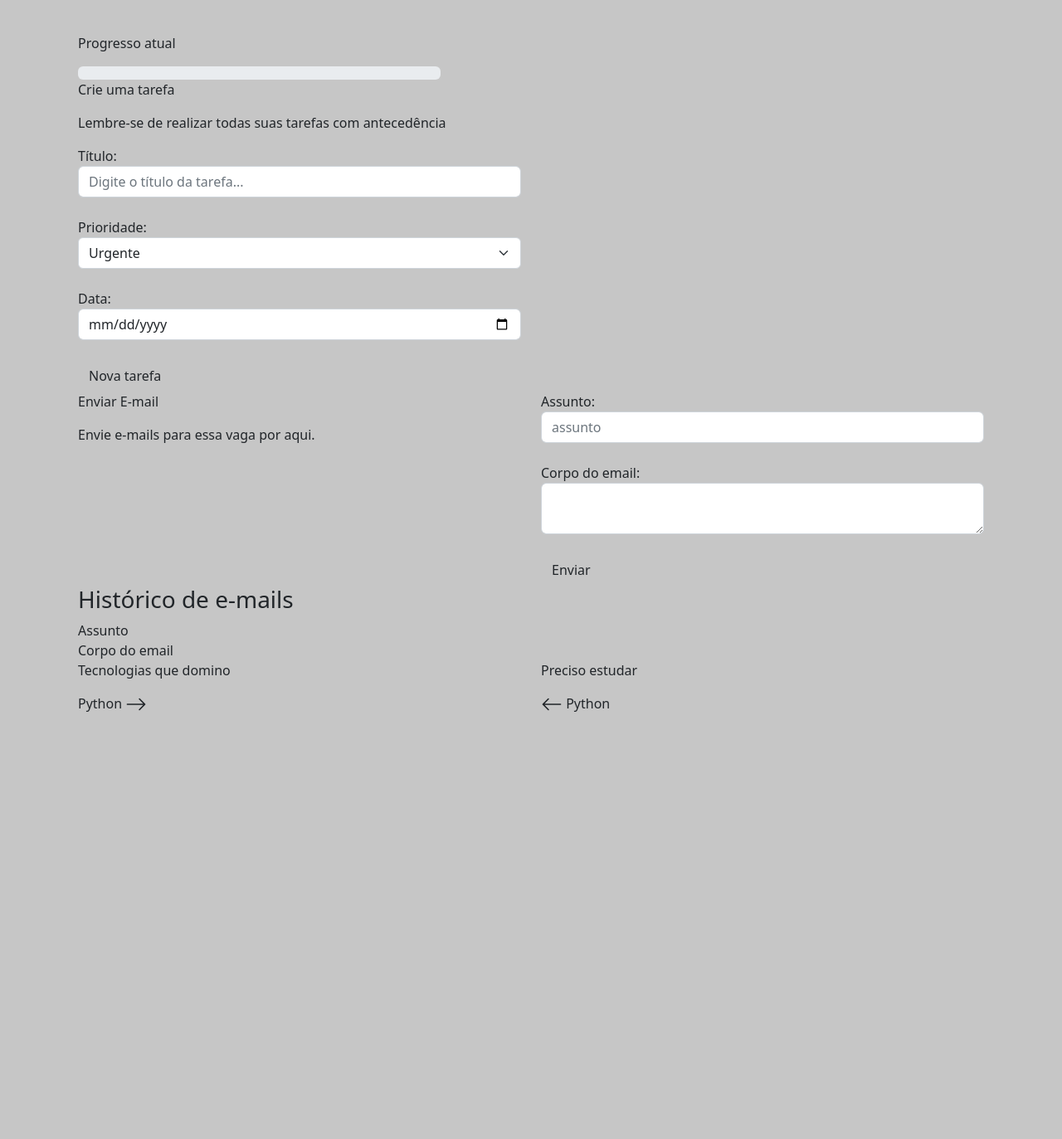
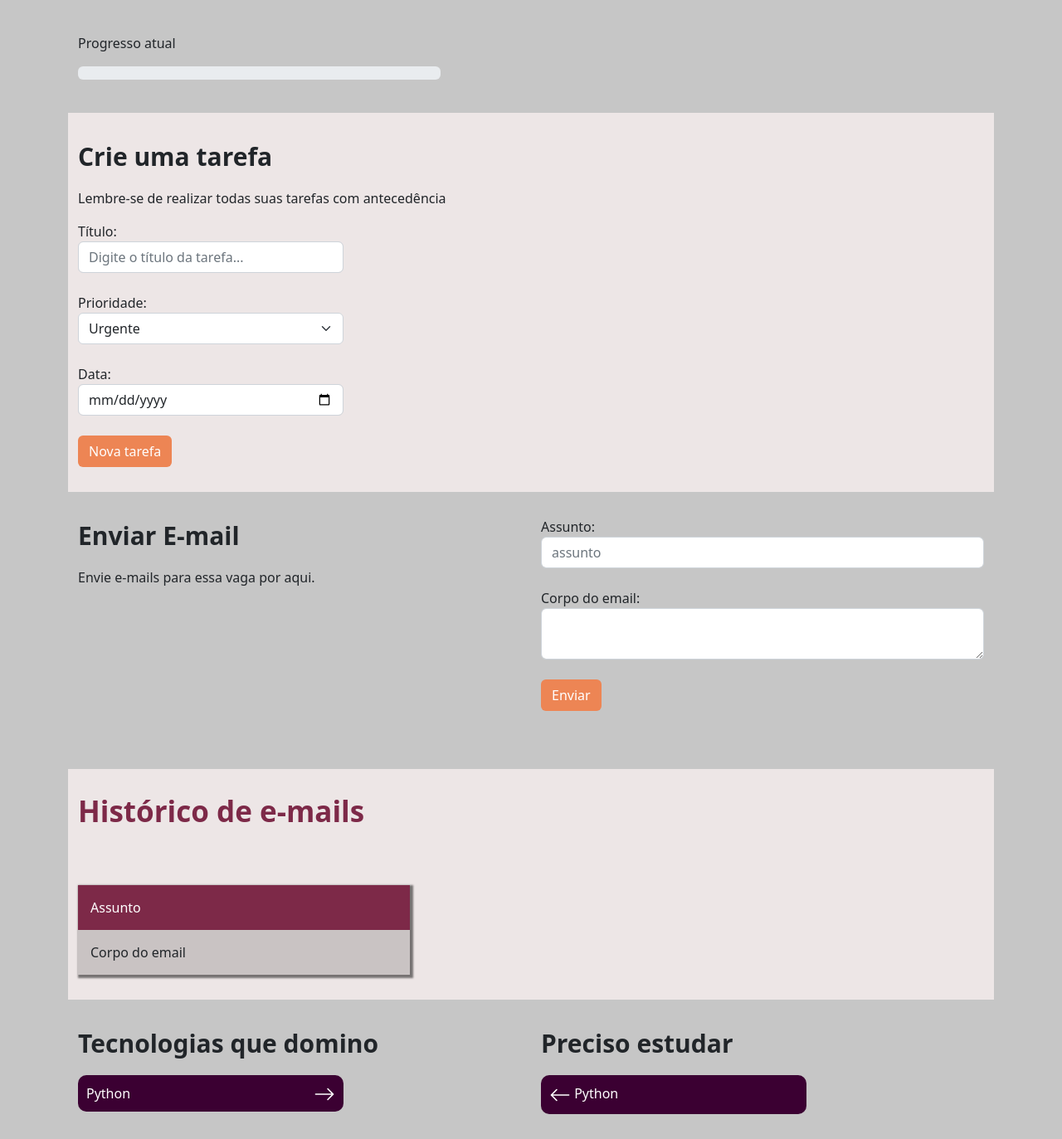
Before and after one commit to GregMasterBr/seletive-gregmaster, a Django app: template seletive/vagas/templates/vaga.html in a window 1280 px wide. Shown: the part 60-1433 px from the top of the page at 83% size. Before the commit the page ends 918 px from the top, so only its background shows below. Run offline with Django 4.2, Linux system fonts and the light colour scheme; the template is opened without the code that fills it, so the values that code supplies are empty.

Commit message:
método para o icone de prioridades na model de tarefas e adicionado o CSS do vagas

```diff
--- a/seletive/vagas/templates/vaga.html
+++ b/seletive/vagas/templates/vaga.html
@@ -59,9 +59,8 @@
                     <div class="li-tarefa">
                         <label>{{tarefa.titulo}}</label>
                         <label class="prioridade-bloco">
-                            <svg class="prioridade-vermelho" xmlns="http://www.w3.org/2000/svg" width="16" height="16" fill="currentColor" class="bi bi-exclamation-triangle-fill" viewBox="0 0 16 16">
-                                <path d="M8.982 1.566a1.13 1.13 0 0 0-1.96 0L.165 13.233c-.457.778.091 1.767.98 1.767h13.713c.889 0 1.438-.99.98-1.767L8.982 1.566zM8 5c.535 0 .954.462.9.995l-.35 3.507a.552.552 0 0 1-1.1 0L7.1 5.995A.905.905 0 0 1 8 5zm.002 6a1 1 0 1 1 0 2 1 1 0 0 1 0-2z"/>
-                            </svg>
+                            {{tarefa.icon}}
+                            {{tarefa.get_prioridade_display}}
                         </label>
                         <label class="prioridade-bloco">
                             {{tarefa.data}}
--- /dev/null
+++ b/templates/vagas/css/vaga.css
@@ -0,0 +1,106 @@
+.titulo{
+
+    color: #7D2948;
+    font-weight: bold;
+    font-size: 35px;
+
+}
+
+.titulo2{
+
+    font-weight: bold;
+    font-size: 30px;
+
+}
+
+.bg2{
+
+    background-color: #EDE6E6;
+    margin-top: 40px;
+    padding-top: 30px;
+    padding-bottom: 30px;
+
+}
+
+
+.input-tarefa{
+
+    width: 60%;
+
+}
+
+.btn-orange{
+
+    background-color: #ED8554;
+    color: white;
+}
+
+.list-tarefa{
+    list-style: none;
+}
+
+.li-tarefa{
+    background-color: #3B0032;
+    padding: 10px;
+    color:white;
+    border-radius: 10px;
+    margin-top: 10px;
+}
+
+.li-tech{
+    background-color: #3B0032;
+    padding: 10px;
+    color:white;
+    border-radius: 10px;
+    margin-top: 10px;
+    width: 60%;
+}
+
+.arrow-right{
+    float: right;
+
+}
+
+.prioridade-bloco{
+    margin-left: 20px;
+}
+
+.prioridade-vermelho{
+    color: red;
+}
+
+.prioridade-amarelo{
+    color: yellow;
+}
+
+.prioridade-verde{
+    color: green;
+}
+
+.bg3{
+
+    padding-top: 30px;
+    padding-bottom: 30px;
+}
+
+.box-email{
+
+    width: 400px;
+    margin-top: 60px;
+    background-color: #C9C3C3;
+    box-shadow: 2px 2px 2px 2px rgba(0,0,0,.5);
+}
+
+.header-email{
+    background-color: #7D2948;
+    padding: 15px;
+    color: white
+}
+
+.body-email{
+    padding: 15px;
+}
+
+.paragrafo-orange{
+    color: #ED8554;
+}
```
Also changed, not shown: seletive/vagas/models.py (+17 -0 lines), media/logo_empresa/criaacao.jpg (added), media/logo_empresa/gregmaster.ico (added).
